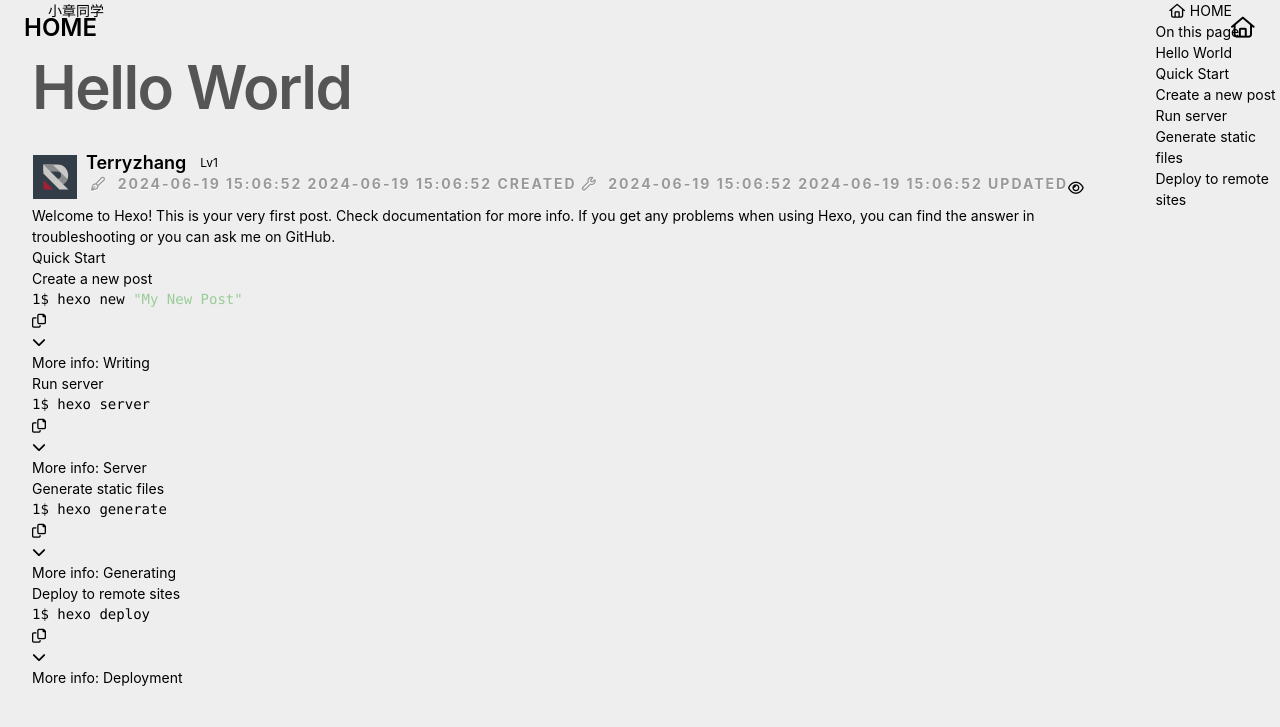
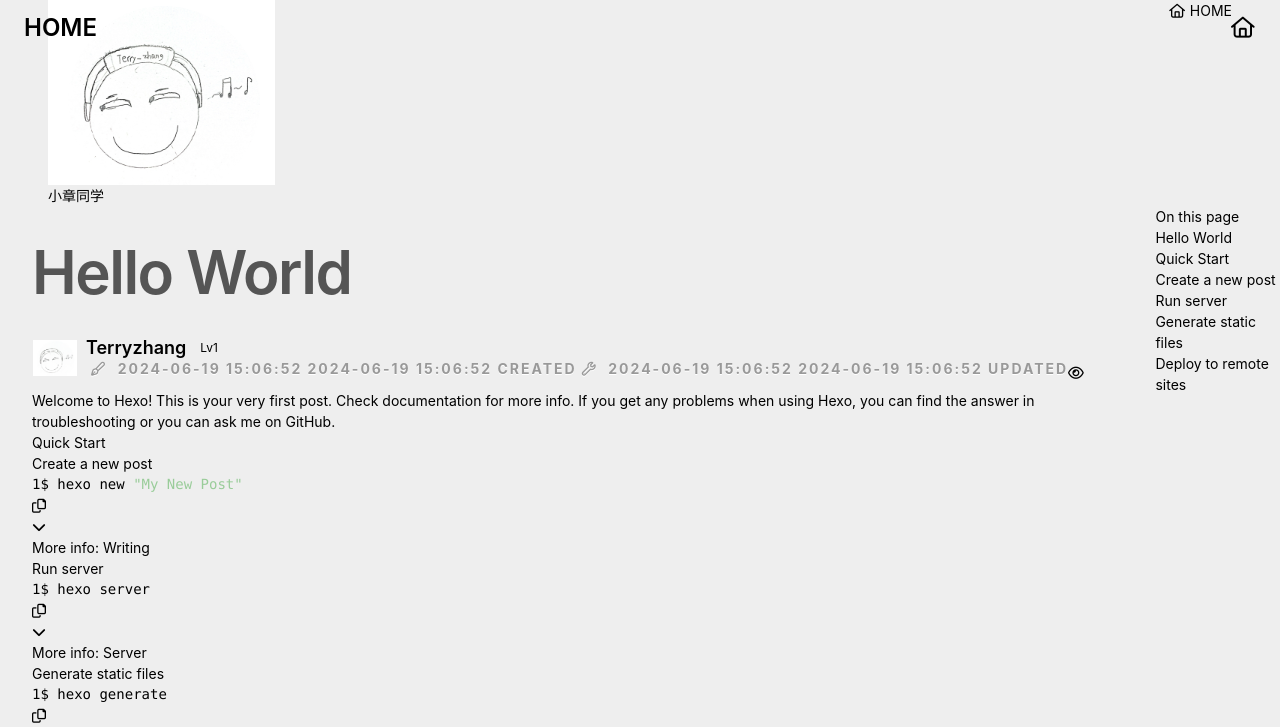
Before and after one commit to terryzhangxr/terryzhangxr.github.io, a plain HTML site: page 2024/06/19/hello-world/index.html in a window 1280 px wide. Shown: the top 727 px of the page. Drawn offline with Linux system fonts and the light colour scheme; no server answers.

Commit message:
Site updated: 2024-06-20 09:37:59

```diff
--- a/2024/06/19/hello-world/index.html
+++ b/2024/06/19/hello-world/index.html
@@ -279,6 +279,10 @@
     <div class="navbar-content ">
         <div class="left">
 
+                <a class="logo-image" href="/">
+                    <img src="/images/redefine-favicon.png">
+                </a>
+
             <a class="logo-title" href="/">
 
                 小章同学
@@ -394,7 +398,7 @@
 
             <div class="article-header flex flex-row gap-2 items-center px-2 sm:px-6 md:px-8">
                 <div class="avatar w-[46px] h-[46px] flex-shrink-0 rounded-medium border border-border-color p-[1px]">
-                    <img src="/images/redefine-avatar.svg">
+                    <img src="/images/redefine-favicon.png">
                 </div>
                 <div class="info flex flex-col justify-between">
                     <div class="author flex items-center">
```
Also changed, not shown: 404.html (+4 -0 lines), archives/2024/06/index.html (+4 -0 lines), archives/2024/index.html (+4 -0 lines), archives/index.html (+4 -0 lines), index.html (+5 -1 lines).
